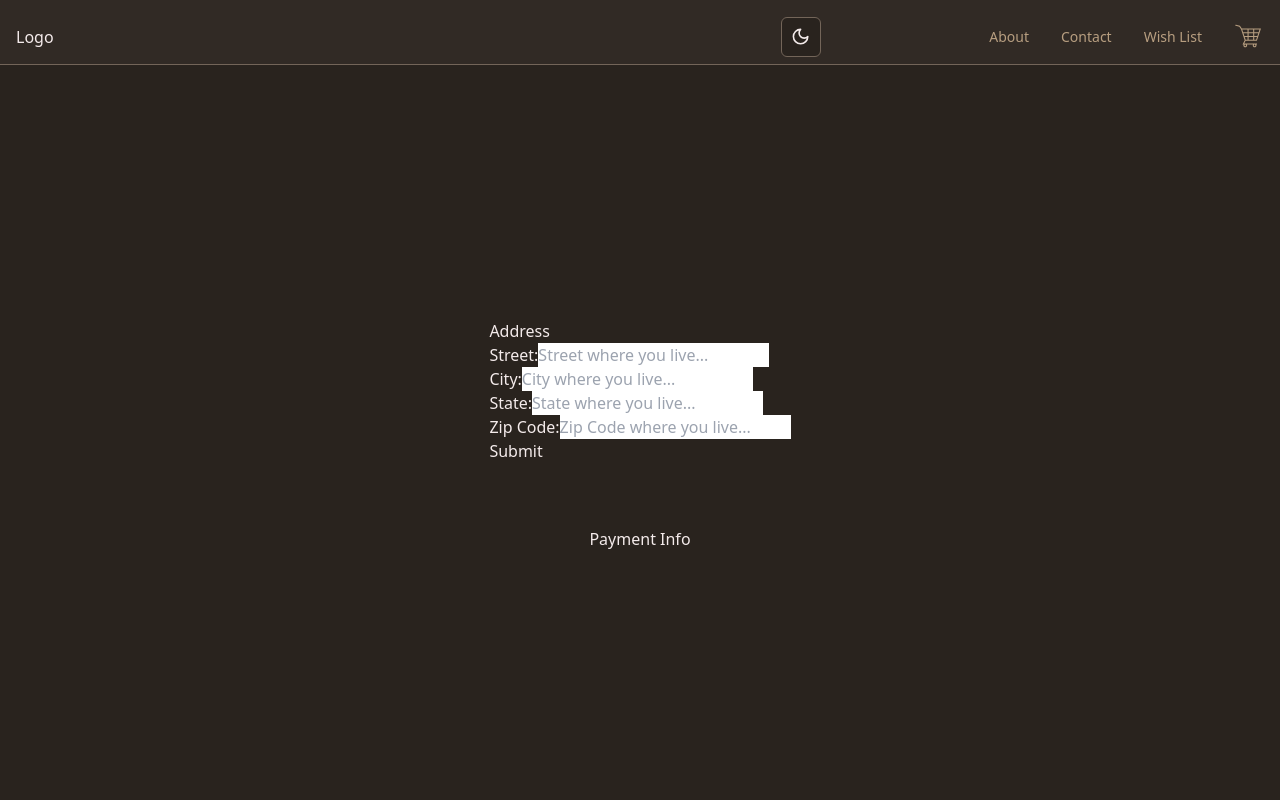
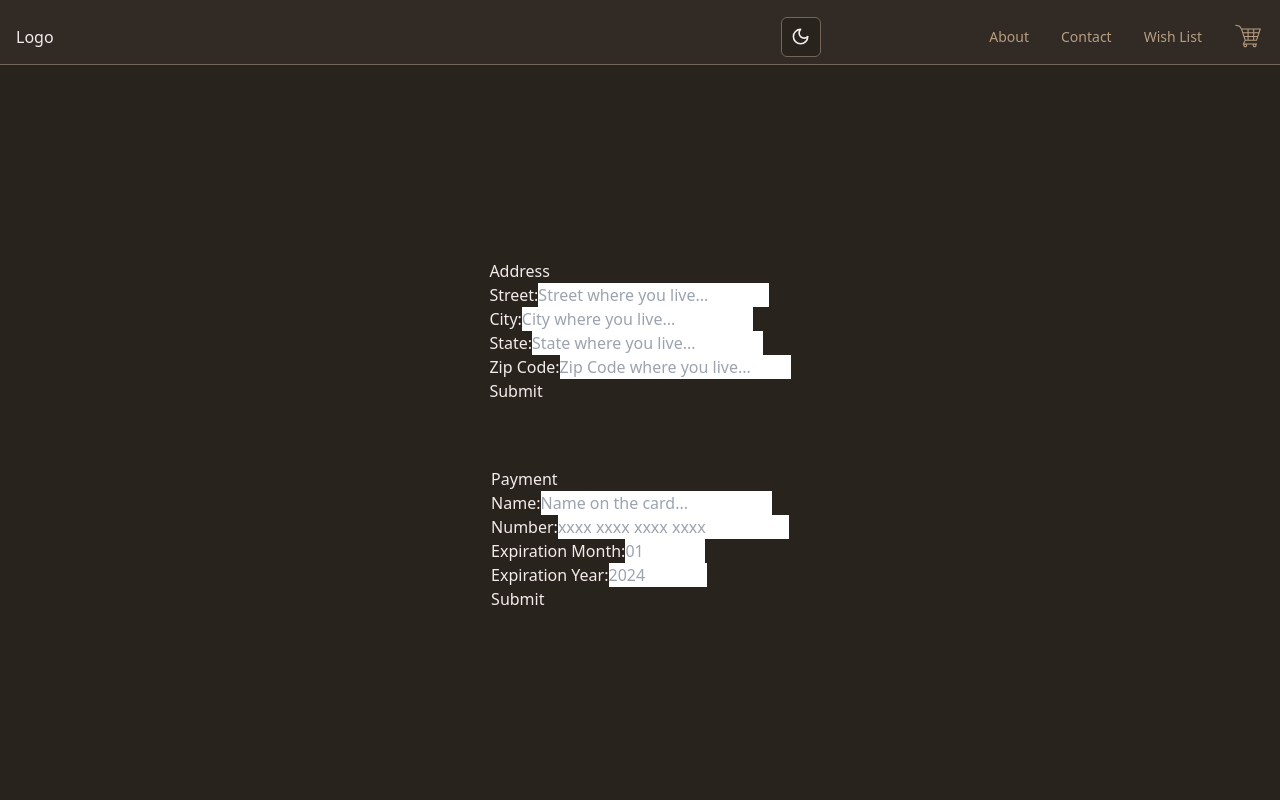
Before and after one commit to Endeyr/shopping-cart-project, a React (Vite) app: page /checkout in a window 1280 px wide. Shown: the top 800 px of the page. Built offline with nearby package versions, Linux system fonts and the light colour scheme; no server answers.

Commit message:
add payment form

```diff
--- a/src/routes/checkout/index.tsx
+++ b/src/routes/checkout/index.tsx
@@ -1,5 +1,6 @@
 import Container from "@/components/container";
 import { ChangeEvent, FormEvent, useState } from "react";
+
 type AddressType = {
   street: string;
   city: string;
@@ -12,12 +13,30 @@ const initialAddressFormData = {
   state: "",
   zip: "",
 };
+type PaymentType = {
+  cardNumber: string;
+  cardName: string;
+  expirationMonth: string;
+  expirationYear: string;
+};
+const initialPaymentFormData = {
+  cardNumber: "",
+  cardName: "",
+  expirationMonth: "",
+  expirationYear: "",
+};
+
 const CheckoutPage = () => {
   const [addressFormData, setAddressFormData] = useState<AddressType>(
     initialAddressFormData,
   );
-  const [isSubmitted, setIsSubmitted] = useState(false);
-  const [formError, setFormError] = useState("");
+  const [paymentFormData, setPaymentFormData] = useState<PaymentType>(
+    initialPaymentFormData,
+  );
+  const [isAddressSubmitted, setIsAddressSubmitted] = useState(false);
+  const [isPaymentSubmitted, setIsPaymentSubmitted] = useState(false);
+  const [addressFormError, setAddressFormError] = useState("");
+  const [paymentFormError, setPaymentFormError] = useState("");
   const handleAddressChange = (e: ChangeEvent<HTMLInputElement>) => {
     setAddressFormData({
       ...addressFormData,
@@ -28,23 +47,46 @@ const CheckoutPage = () => {
     e.preventDefault();
     // form validation
     if (addressFormData.street === "") {
-      setFormError("invalid street entry");
+      setAddressFormError("invalid street entry");
     } else if (addressFormData.state === "") {
-      setFormError("invalid state entry");
+      setAddressFormError("invalid state entry");
     } else if (addressFormData.city === "") {
-      setFormError("invalid city entry");
+      setAddressFormError("invalid city entry");
     } else if (addressFormData.zip === "") {
-      setFormError("invalid zip entry");
+      setAddressFormError("invalid zip entry");
     } else {
-      setIsSubmitted(true);
-      console.log("Form Submitted");
+      setIsAddressSubmitted(true);
+      console.log("Address Form Submitted");
     }
     console.log(addressFormData);
+  };
+  const handlePaymentChange = (e: ChangeEvent<HTMLInputElement>) => {
+    setPaymentFormData({
+      ...paymentFormData,
+      [e.target.name]: e.target.value,
+    });
+  };
+  const handlePaymentSubmit = (e: FormEvent<HTMLFormElement>) => {
+    e.preventDefault();
+    // form validation
+    if (paymentFormData.cardNumber === "") {
+      setPaymentFormError("invalid card number entry");
+    } else if (paymentFormData.cardName === "") {
+      setPaymentFormError("invalid card name entry");
+    } else if (paymentFormData.expirationMonth === "") {
+      setPaymentFormError("invalid expiration month entry");
+    } else if (paymentFormData.expirationYear === "") {
+      setPaymentFormError("invalid expiration year entry");
+    } else {
+      setIsPaymentSubmitted(true);
+      console.log("Payment Form Submitted");
+    }
+    console.log(paymentFormData);
   };
   return (
     <Container className="flex-col">
       <div>
-        {isSubmitted ? (
+        {isAddressSubmitted ? (
           <>
             <div>Review</div>
             <div>
@@ -52,6 +94,7 @@ const CheckoutPage = () => {
               <div>{addressFormData.city}</div>
               <div>{addressFormData.state}</div>
               <div>{addressFormData.zip}</div>
+              {/* TODO */}
               <div>Confirm Button</div>
               <div>Edit Button</div>
             </div>
@@ -60,8 +103,10 @@ const CheckoutPage = () => {
           <>
             <h2>Address</h2>
             <form onSubmit={handleAddressSubmit}>
-              {formError && (
-                <div className="text-destructive">Error: {formError}</div>
+              {addressFormError && (
+                <div className="text-destructive">
+                  Error: {addressFormError}
+                </div>
               )}
               <div>
                 <label htmlFor="street">Street:</label>
@@ -119,7 +164,97 @@ const CheckoutPage = () => {
         )}
       </div>
       {/* Payment Info */}
-      <div>Payment Info</div>
+      <div>
+        {isPaymentSubmitted ? (
+          <>
+            <div>Review</div>
+            <div>
+              <div>{paymentFormData.cardNumber}</div>
+              <div>{paymentFormData.cardName}</div>
+              <div>{paymentFormData.expirationMonth}</div>
+              <div>{paymentFormData.expirationYear}</div>
+              {/* TODO */}
+              <div>Confirm Button</div>
+              <div>Edit Button</div>
+            </div>
+          </>
+        ) : (
+          <>
+            <h2>Payment</h2>
+            <form onSubmit={handlePaymentSubmit}>
+              {paymentFormError && (
+                <div className="text-destructive">
+                  Error: {paymentFormError}
+                </div>
+              )}
+              <div>
+                <label htmlFor="cardName">Name:</label>
+                <input
+                  id="cardName"
+                  type="text"
+                  name="cardName"
+                  placeholder="Name on the card..."
+                  value={paymentFormData.cardName}
+                  onChange={handlePaymentChange}
+                  autoComplete="off"
+                  required
+                />
+              </div>
+              <div>
+                <label htmlFor="cardNumber">Number:</label>
+                <input
+                  id="cardNumber"
+                  type="tel"
+                  name="cardNumber"
+                  placeholder="xxxx xxxx xxxx xxxx"
+                  inputMode="numeric"
+                  pattern="[0-9\s]{13,19}"
+                  maxLength={19}
+                  value={paymentFormData.cardNumber}
+                  onChange={handlePaymentChange}
+                  autoComplete="off"
+                  required
+                />
+              </div>
+              <div>
+                <label htmlFor="expirationMonth">Expiration Month:</label>
+                <input
+                  id="expirationMonth"
+                  type="number"
+                  name="expirationMonth"
+                  placeholder="01"
+                  maxLength={2}
+                  min="1"
+                  max="12"
+                  value={paymentFormData.expirationMonth}
+                  onChange={handlePaymentChange}
+                  autoComplete="off"
+                  required
+                />
+              </div>
+              <div>
+                <label htmlFor="expirationYear">Expiration Year:</label>
+                <input
+                  id="expirationYear"
+                  type="number"
+                  name="expirationYear"
+                  placeholder="2024"
+                  maxLength={4}
+                  min="2024"
+                  max="2050"
+                  value={paymentFormData.expirationYear}
+                  onChange={handlePaymentChange}
+                  autoComplete="off"
+                  required
+                />
+              </div>
+              <div>
+                <button type="submit">Submit</button>
+              </div>
+            </form>
+          </>
+        )}
+      </div>
     </Container>
   );
 };
```
